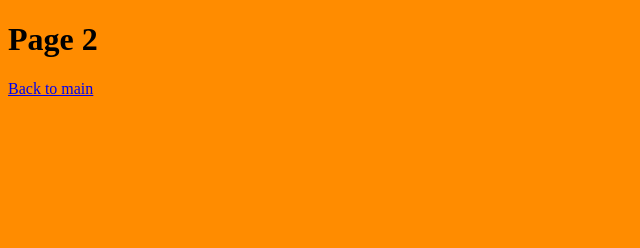
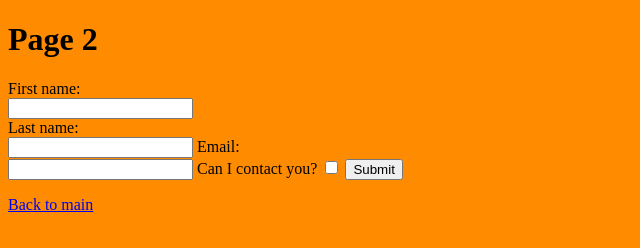
Before and after one commit to waltec71/waltec71.github.io, a plain HTML site: page page2.html in a window 1280 px wide. Shown: the whole page, without its empty margins (0-640 px from the left). Drawn offline with Linux system fonts and the light colour scheme.

Commit message:
form addition

```diff
--- a/page2.html
+++ b/page2.html
@@ -8,6 +8,17 @@
 </head>
 <body style="background-color: darkorange;">
 <h1>Page 2</h1>
+<form autocomplete="off">
+    <label for="fname">First name:</label><br>
+    <input type="text" id="fname" name="fname"><br>
+    <label for="lname">Last name:</label><br>
+    <input type="text" id="lname" name="lname">
+    <label for="email">Email:</label><br>
+    <input type="text" id="email" name="email">
+    <label for="cancontact">Can I contact you?</label>
+    <input type="checkbox" id="cancontact" name="cancontact">
+    <input type="submit" value="Submit">
+  </form>
 <p>
     <a href="index.html" target="_self">Back to main</a>
     </p>
```
